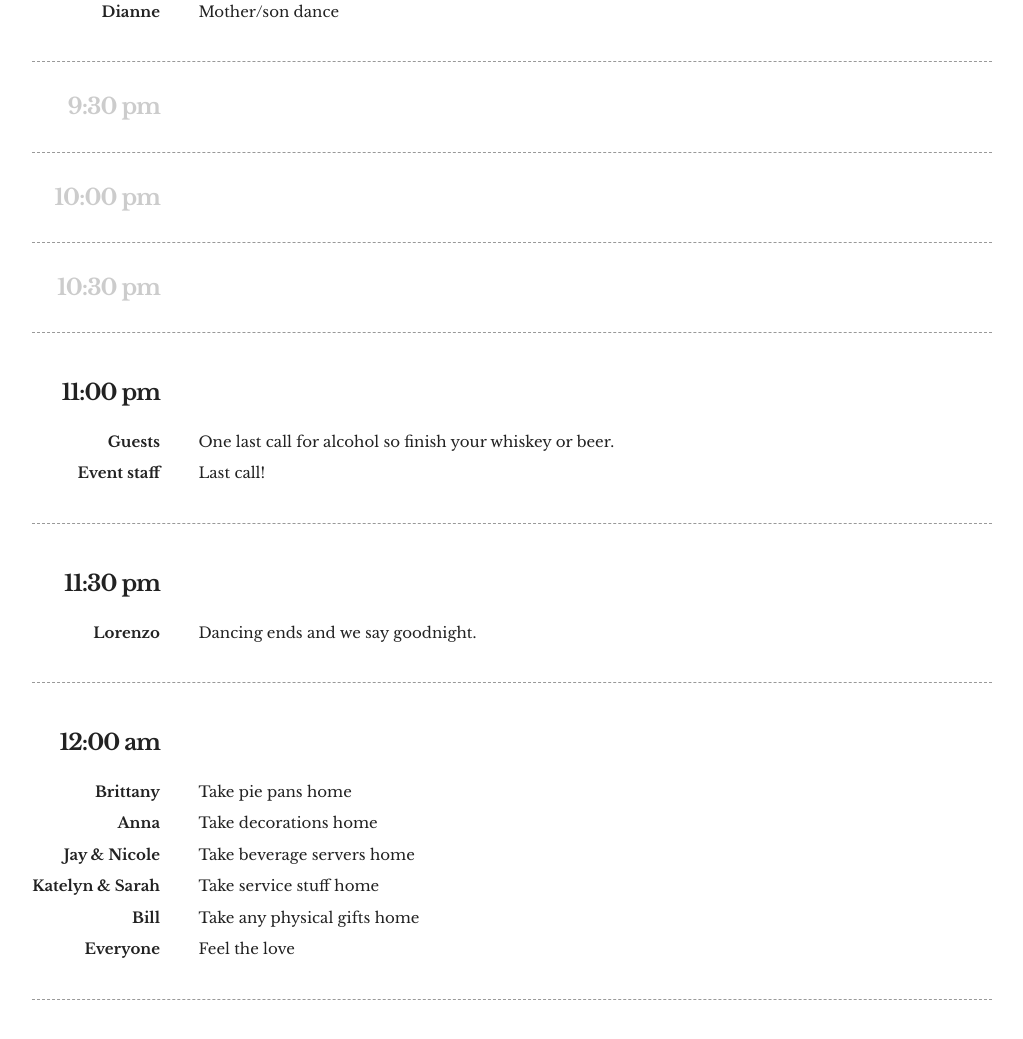
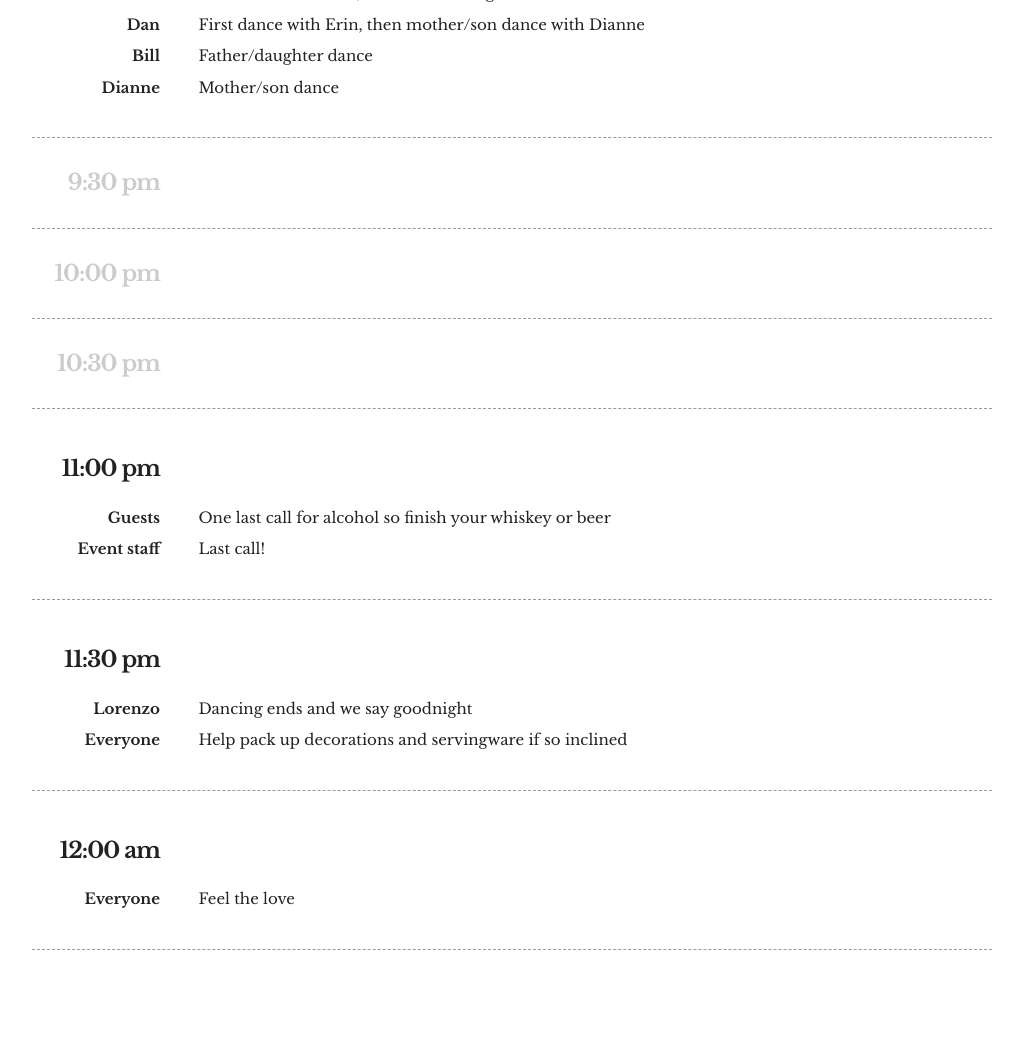
Before and after one commit to danswick/erandan, a Jekyll site: the page built from itinerary/index.html, in a window 1280 px wide and 1400 px high, scrolled down 5568 px. Shown: the top 1039 px of the window, without its empty margins (128-1151 px from the left). Built offline with Jekyll 4.4.1, drawn with Linux system fonts in a browser that asks for light colours; some of the changed text lies outside the part shown.

Commit message:
update time data, mobile styles

```diff
--- a/itinerary/index.html
+++ b/itinerary/index.html
@@ -58,6 +58,13 @@
 		a.button.button-primary:hover, a.button.button-primary:visited, a.button.button-primary:focus {
 			background-color: #829961;
 			border: 1px solid #829961;
+		}
+		@media (max-width: 570px) {
+			.role-description, .role-name, #itineraryContainer h3 { text-align: left; }
+			div.role-name.two.columns { width: 100%; margin-top: 1em; }
+		}
+		div#itineraryContainer * {
+		    transition: all 0.3s;
 		}
 	</style>
 	<div class="row">
--- a/itinerary/itinerary-all.js
+++ b/itinerary/itinerary-all.js
@@ -69,7 +69,8 @@
         "April": "Arrive at Trigger to start setting up decorations",
         "Nikki & Rob": "Arrive at Trigger to start setting up decorations",
         "Peggy": "Arrive at Trigger to start setting up decorations",
-        "Aubrie & Caryn": "Arrive at Trigger to start setting up decorations"
+        "Aubrie & Caryn": "Arrive at Trigger to start setting up decorations",
+        "Louise": "Arrive at trigger and start on sign lettering"
       }
     },
     {
@@ -258,24 +259,20 @@
     {
     	"time": "11:00 pm",
     	"roles": {
-    		"Guests": "One last call for alcohol so finish your whiskey or beer.",
+    		"Guests": "One last call for alcohol so finish your whiskey or beer",
     		"Event staff": "Last call!"
     	}
     },
     {
       "time": "11:30 pm",
       "roles": {
-      	"Lorenzo": "Dancing ends and we say goodnight."
+      	"Lorenzo": "Dancing ends and we say goodnight",
+        "Everyone": "Help pack up decorations and servingware if so inclined"
       }
     },
     {
       "time": "12:00 am",
       "roles": {
-      	"Brittany": "Take pie pans home",
-      	"Anna": "Take decorations home",
-      	"Jay & Nicole": "Take beverage servers home",
-      	"Katelyn & Sarah": "Take service stuff home",
-      	"Bill": "Take any physical gifts home",
         "Everyone": "Feel the love"
       }
     }
```
